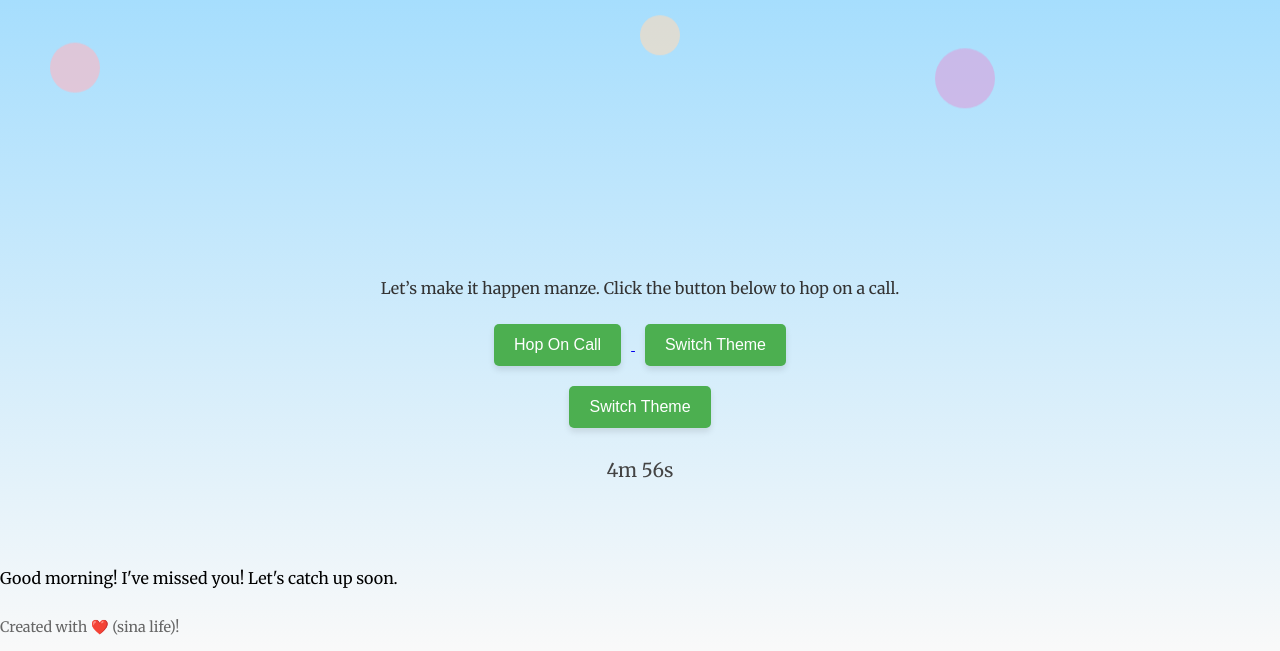
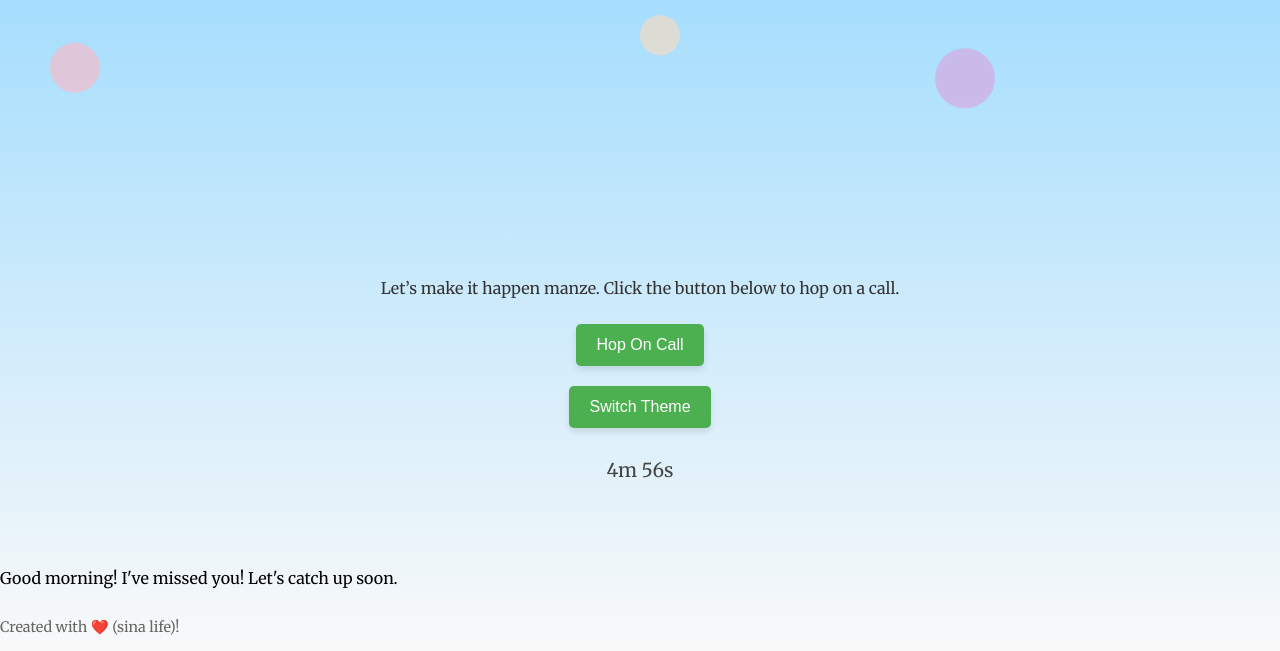
Before and after one commit to sofiisunreal/mandarin-call, a plain HTML site: page index.html in a window 1280 px wide. Shown: the part 259-910 px from the top of the page. Drawn offline with Linux system fonts and the light colour scheme; a script that the page names is missing.

Commit message:
Add files via upload

```diff
--- a/index.html
+++ b/index.html
@@ -24,9 +24,6 @@
             <!-- Google Meet button -->
             <a href="https://meet.google.com/roo-jrxv-wbq" target="_blank">
                 <button>Hop On Call</button>
-            </a>
-            <!-- Theme switch button -->
-            <button id="themeButton">Switch Theme</button>
         </div>
 
     </a>
```
